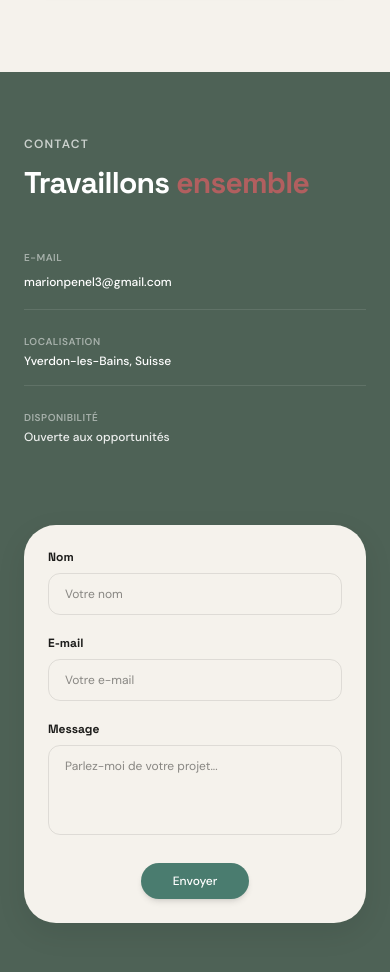
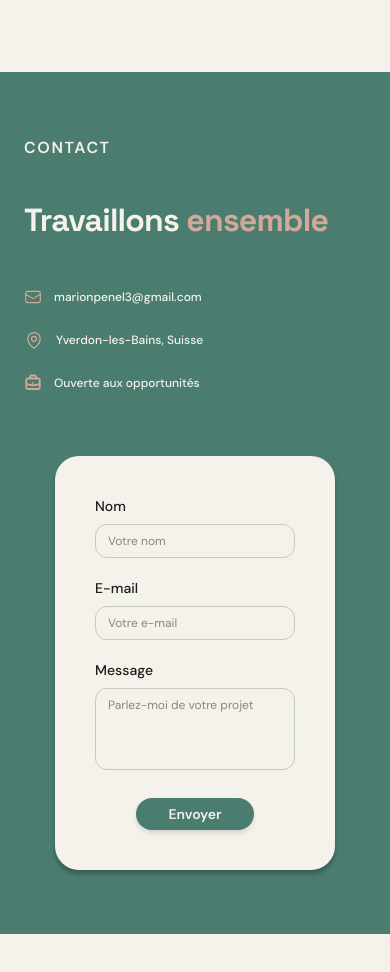
Before and after one commit to Marionpnl/Portfolio-2026, a React (Vite) app: page / in a window 390 px wide. Shown: the part 5540-6512 px from the top of the page. After the commit the page ends 6474 px from the top, so only its background shows below. Built offline with nearby package versions, Linux system fonts and the light colour scheme.

Commit message:
Contact section adjustments

```diff
--- a/src/components/sections/Contact.tsx
+++ b/src/components/sections/Contact.tsx
@@ -5,7 +5,7 @@ const Contact = () => {
   return (
     <section
       id="contact"
-      className="bg-[#4E6256] py-16 md:py-24 px-6 md:px-12 lg:px-20 flex items-center"
+      className="bg-green py-16 md:py-24 px-6 md:px-12 lg:px-20 flex items-center"
     >
       <div className="max-w-6xl w-full mx-auto flex flex-col lg:flex-row lg:justify-between gap-16 lg:gap-10">
         {/* Partie Gauche : Textes & Infos de contact */}
--- a/src/components/sections/Hero.tsx
+++ b/src/components/sections/Hero.tsx
@@ -9,7 +9,7 @@ const Hero = () => {
       className="min-h-screen bg-cream flex flex-col pt-20 md:pt-48 px-6 md:px-10"
     >
       <div className="w-full max-w-6xl mx-auto flex flex-col md:flex-row md:items-center md:justify-between md:mb-14">
-        {/* SÉQUENCE 1 : Tag & Titre (Effet Reveal automatique au chargement) */}
+        {/*Tag & Titre*/}
         <div className="animate-reveal">
           <p className="text-black font-dm font-medium tracking-widest text-xs md:text-sm mb-6">
             {t('hero.tag')}
@@ -27,7 +27,7 @@ const Hero = () => {
           </h1>
         </div>
 
-        {/* SÉQUENCE 2 : Les deux CTA (Effet Pop-In déclenché après 1.2 seconde de délai) */}
+        {/*Les deux CTA */}
         <div
           className="animate-pop opacity-0 flex sm:flex-row justify-center gap-5 items-start mb-14"
           style={{ animationDelay: '1200ms' }}
@@ -50,7 +50,7 @@ const Hero = () => {
           </a>
         </div>
       </div>
-      {/* Réseaux sociaux — bas à droite */}
+      {/* Réseaux sociaux */}
       <div className="flex justify-end items-center gap-3">
         <div>
           <span className="text-xs md:text-sm text-[#1C1C1A]">
--- a/src/components/ui/ContactForm.tsx
+++ b/src/components/ui/ContactForm.tsx
@@ -20,15 +20,15 @@ export const ContactForm = () => {
   return (
     <form
       onSubmit={handleSubmit}
-      className="w-full max-w-[440px] bg-cream p-6 md:p-8 rounded-[32px] shadow-[0_10px_30px_rgba(0,0,0,0.08)] flex flex-col gap-5 self-center lg:self-auto"
+      className="w-full max-w-70 md:max-w-110 bg-cream p-10 md:p-13 rounded-3xl shadow-[0_4px_4px_rgba(0,0,0,0.25)] flex flex-col gap-5 self-center lg:self-auto"
     >
       {/* Champ Nom */}
-      <div className="flex flex-col gap-2">
+      <div className="flex flex-col gap-2 md:gap-3">
         <label
           htmlFor="name"
-          className="font-space font-bold text-xs md:text-sm text-black"
+          className="font-dm font-medium text-sm md:text-base text-black"
         >
-          {t('contact.form.name_label', 'Nom')}
+          {t('contact.name')}
         </label>
         <input
           type="text"
@@ -36,18 +36,18 @@ export const ContactForm = () => {
           required
           value={formData.name}
           onChange={(e) => setFormData({ ...formData, name: e.target.value })}
-          placeholder={t('contact.form.name_placeholder', 'Votre nom')}
-          className="w-full font-dm text-xs md:text-sm text-black bg-transparent border border-black/10 rounded-xl px-4 py-3 outline-none focus:border-green/50 transition-colors"
+          placeholder={t('contact.name_placeholder')}
+          className="w-full font-dm text-xs md:text-sm text-black bg-transparent border border-sage/50 rounded-xl px-3 md:px-4 py-2 outline-none focus:border-green/50 transition-colors"
         />
       </div>
 
       {/* Champ E-mail */}
-      <div className="flex flex-col gap-2">
+      <div className="flex flex-col gap-2 md:gap-3">
         <label
           htmlFor="email"
-          className="font-space font-bold text-xs md:text-sm text-black"
+          className="font-dm font-medium text-sm md:text-base text-black"
         >
-          {t('contact.form.email_label', 'E-mail')}
+          {t('contact.email')}
         </label>
         <input
           type="email"
@@ -55,18 +55,18 @@ export const ContactForm = () => {
           required
           value={formData.email}
           onChange={(e) => setFormData({ ...formData, email: e.target.value })}
-          placeholder={t('contact.form.email_placeholder', 'Votre e-mail')}
-          className="w-full font-dm text-xs md:text-sm text-black bg-transparent border border-black/10 rounded-xl px-4 py-3 outline-none focus:border-green/50 transition-colors"
+          placeholder={t('contact.email_placeholder')}
+          className="w-full font-dm text-xs md:text-sm text-black bg-transparent border border-sage/50 rounded-xl px-3 md:px-4 py-2 outline-none focus:border-green/50 transition-colors"
         />
       </div>
 
       {/* Champ Message */}
-      <div className="flex flex-col gap-2">
+      <div className="flex flex-col gap-2 md:gap-3">
         <label
           htmlFor="message"
-          className="font-space font-bold text-xs md:text-sm text-black"
+          className="font-dm font-medium text-sm md:text-base text-black"
         >
-          {t('contact.form.message_label', 'Message')}
+          {t('contact.message')}
         </label>
         <textarea
           id="message"
@@ -76,20 +76,17 @@ export const ContactForm = () => {
           onChange={(e) =>
             setFormData({ ...formData, message: e.target.value })
           }
-          placeholder={t(
-            'contact.form.message_placeholder',
-            'Parlez-moi de votre projet...'
-          )}
-          className="w-full font-dm text-xs md:text-sm text-black bg-transparent border border-black/10 rounded-xl px-4 py-3 outline-none focus:border-green/50 transition-colors resize-none"
+          placeholder={t('contact.message_placeholder')}
+          className="w-full font-dm text-xs md:text-sm text-black bg-transparent border border-sage/50 rounded-xl px-3 md:px-4 py-2 md:py-3 outline-none focus:border-green/50 transition-colors resize-none"
         />
       </div>
 
       {/* Bouton Envoyer */}
       <button
         type="submit"
-        className="w-fit self-center bg-green hover:bg-green/90 text-white font-dm font-medium text-xs md:text-sm px-8 py-2.5 rounded-full transition-transform duration-300 hover:scale-105 shadow-md cursor-pointer mt-2"
+        className="w-fit self-center bg-green hover:bg-green/90 text-cream font-dm font-bold text-sm md:text-base px-8 py-1.5 md:px-10 md:py-2 rounded-full transition-transform duration-300 hover:scale-105 shadow-md cursor-pointer mt-2"
       >
-        {t('contact.form.submit', 'Envoyer')}
+        {t('contact.submit')}
       </button>
     </form>
   );
--- a/src/components/ui/ContactInfo.tsx
+++ b/src/components/ui/ContactInfo.tsx
@@ -4,49 +4,110 @@ export const ContactInfo = () => {
   const { t } = useTranslation();
 
   return (
-    <div className="flex flex-col text-white max-w-xl">
-      <span className="font-dm font-bold text-xs md:text-sm uppercase tracking-widest text-white/70 mb-3">
-        {t('contact.label', 'CONTACT')}
+    <div className="flex flex-col text-cream max-w-xl text-left">
+      {/* Tag & Titre */}
+      <span className="font-dm font-bold text-ml md:text-2xl uppercase tracking-widest text-cream mb-10">
+        {t('contact.label')}
       </span>
-      <h2 className="font-space text-3xl md:text-[44px] font-bold tracking-tight leading-tight mb-12">
-        {t('contact.title_prefix', 'Travaillons ')}
-        <span className="text-terra">
-          {t('contact.title_highlight', 'ensemble')}
-        </span>
+
+      <h2 className="font-space text-[32px] md:text-5xl font-bold tracking-tight leading-tight mb-12">
+        {t('contact.title_prefix')}
+        <span className="text-rose">{t('contact.title_highlight')}</span>
       </h2>
 
-      <div className="flex flex-col gap-6 font-dm">
+      {/* ZONE DES INFOS */}
+      <div className="flex flex-col gap-6 font-dm items-start w-full">
         {/* E-MAIL */}
-        <div className="border-b border-white/10 pb-4">
-          <p className="text-[10px] md:text-xs font-bold uppercase tracking-wider text-white/50 mb-1">
-            {t('contact.info.email_title', 'E-MAIL')}
+        <div className="flex items-center md:items-start gap-3 w-full md:border-b md:border-cream/10 md:pb-4">
+          {/* Icône enveloppe - uniquement sur mobile */}
+          <svg
+            xmlns="http://www.w3.org/2000/svg"
+            fill="none"
+            viewBox="0 0 24 24"
+            strokeWidth={1.5}
+            stroke="currentColor"
+            className="w-4.5 h-4.5 text-rose shrink-0 md:hidden"
+          >
+            <path
+              strokeLinecap="round"
+              strokeLinejoin="round"
+              d="M21.75 6.75v10.5a2.25 2.25 0 0 1-2.25 2.25H4.5a2.25 2.25 0 0 1-2.25-2.25V6.75m19.5 0A2.25 2.25 0 0 0 19.5 4.5H4.5a2.25 2.25 0 0 0-2.25 2.25m19.5 0v.243a2.25 2.25 0 0 1-1.07 1.916l-7.5 4.615a2.25 2.25 0 0 1-2.36 0L3.32 8.91a2.25 2.25 0 0 1-1.07-1.916V6.75"
+            />
+          </svg>
+          <div className="flex flex-col text-left">
+            {/* Titre - uniquement sur Desktop */}
+            <p className="hidden md:block text-xs md:text-sm font-bold uppercase tracking-wider text-rose mb-1">
+              {t('contact.label_email')}
             </p>
             <a
               href="mailto:marionpenel3@gmail.com"
-            className="text-xs md:text-sm font-medium hover:text-terra transition-colors"
+              className="text-xs md:text-sm font-medium hover:underline hover:text-base transition-colors text-cream"
             >
               marionpenel3@gmail.com
             </a>
           </div>
+        </div>
 
         {/* LOCALISATION */}
-        <div className="border-b border-white/10 pb-4">
-          <p className="text-[10px] md:text-xs font-bold uppercase tracking-wider text-white/50 mb-1">
-            {t('contact.info.location_title', 'LOCALISATION')}
+        <div className="flex items-center md:items-start gap-3 w-full md:border-b md:border-cream/10 md:pb-4">
+          {/* Icône de géolocalisation - uniquement sur mobile */}
+          <svg
+            xmlns="http://www.w3.org/2000/svg"
+            fill="none"
+            viewBox="0 0 24 24"
+            strokeWidth={1.5}
+            stroke="currentColor"
+            className="w-5 h-5 text-rose shrink-0 md:hidden"
+          >
+            <path
+              strokeLinecap="round"
+              strokeLinejoin="round"
+              d="M15 10.5a3 3 0 1 1-6 0 3 3 0 0 1 6 0Z"
+            />
+            <path
+              strokeLinecap="round"
+              strokeLinejoin="round"
+              d="M19.5 10.5c0 7.142-7.5 11.25-7.5 11.25S4.5 17.642 4.5 10.5a7.5 7.5 0 1 1 15 0Z"
+            />
+          </svg>
+          <div className="flex flex-col text-left">
+            <p className="hidden md:block text-xs md:text-sm font-bold uppercase tracking-wider text-rose mb-1">
+              {t('contact.label_location')}
             </p>
-          <p className="text-xs md:text-sm font-medium">
-            {t('contact.info.location_value', 'Yverdon-les-Bains, Suisse')}
+            <p className="text-xs md:text-sm font-medium text-cream">
+              {t('contact.location')}
             </p>
+          </div>
         </div>
 
         {/* DISPONIBILITÉ */}
-        <div className="pb-4">
-          <p className="text-[10px] md:text-xs font-bold uppercase tracking-wider text-white/50 mb-1">
-            {t('contact.info.availability_title', 'DISPONIBILITÉ')}
+        <div className="flex items-center md:items-start gap-3 w-full md:pb-4">
+          {/* Icône de mallette - uniquement sur mobile */}
+          <svg
+            width="18"
+            height="18"
+            viewBox="0 0 20 20"
+            fill="none"
+            xmlns="http://www.w3.org/2000/svg"
+            className="text-rose shrink-0 md:hidden"
+          >
+            <path
+              d="M17.5 11.0459C15.1173 12.0101 12.5704 12.5039 10 12.5001C7.3475 12.5001 4.81667 11.9834 2.5 11.0459M13.3333 5.00008V3.33341C13.3333 2.89139 13.1577 2.46746 12.8452 2.1549C12.5326 1.84234 12.1087 1.66675 11.6667 1.66675H8.33333C7.89131 1.66675 7.46738 1.84234 7.15482 2.1549C6.84226 2.46746 6.66667 2.89139 6.66667 3.33341V5.00008M10 10.0001H10.0083M4.16667 16.6667H15.8333C16.2754 16.6667 16.6993 16.4912 17.0118 16.1786C17.3244 15.866 17.5 15.4421 17.5 15.0001V6.66675C17.5 6.22472 17.3244 5.8008 17.0118 5.48824C16.6993 5.17568 16.2754 5.00008 15.8333 5.00008H4.16667C3.72464 5.00008 3.30072 5.17568 2.98816 5.48824C2.67559 5.8008 2.5 6.22472 2.5 6.66675V15.0001C2.5 15.4421 2.67559 15.866 2.98816 16.1786C3.30072 16.4912 3.72464 16.6667 4.16667 16.6667Z"
+              stroke="#D4A898"
+              stroke-width="2"
+              stroke-linecap="round"
+              stroke-linejoin="round"
+            />
+          </svg>
+
+          <div className="flex flex-col text-left">
+            <p className="hidden md:block text-xs md:text-sm font-bold uppercase tracking-wider text-rose mb-1">
+              {t('contact.label_availability')}
             </p>
-          <p className="text-xs md:text-sm font-medium text-white/90">
-            {t('contact.info.availability_value', 'Ouverte aux opportunités')}
+            <p className="text-xs md:text-sm font-medium text-cream">
+              {t('contact.availability')}
             </p>
+          </div>
         </div>
       </div>
     </div>
--- a/src/i18n/fr.json
+++ b/src/i18n/fr.json
@@ -134,7 +134,8 @@
   },
   "contact": {
     "label": "Contact",
-    "title": "Travaillons ensemble.",
+    "title_prefix": "Travaillons",
+    "title_highlight": " ensemble",
     "description": "Une opportunité, un projet ou simplement envie d'échanger ? Je réponds à tous les messages.",
     "label_email": "E-mail",
     "label_location": "Localisation",
@@ -142,12 +143,12 @@
     "label_availability": "Disponibilité",
     "availability": "Ouverte aux opportunités",
     "name": "Nom",
-    "text_name": "Votre nom",
+    "name_placeholder": "Votre nom",
     "email": "E-mail",
-    "text_email": "Votre e-mail",
+    "email_placeholder": "Votre e-mail",
     "message": "Message",
-    "text_message": "Parlez-moi de votre projet",
-    "send": "Envoyer"
+    "message_placeholder": "Parlez-moi de votre projet",
+    "submit": "Envoyer"
   },
   "footer": {
     "text": "© 2026 Marion Penel. Tous droits réservés"
```
Also changed, not shown: src/i18n/en.json (+6 -5 lines). Lines whose indentation alone changed are shown as unchanged.
